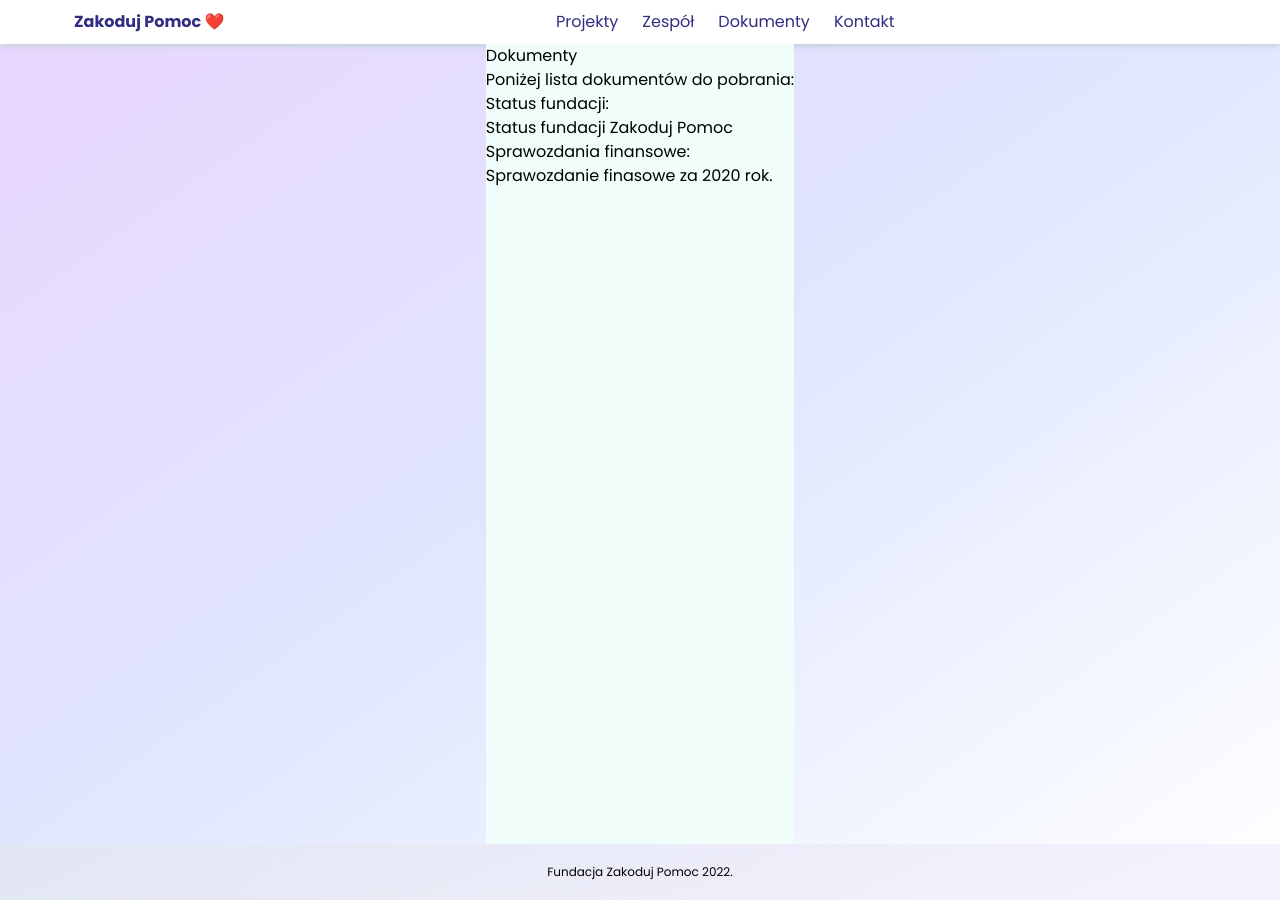
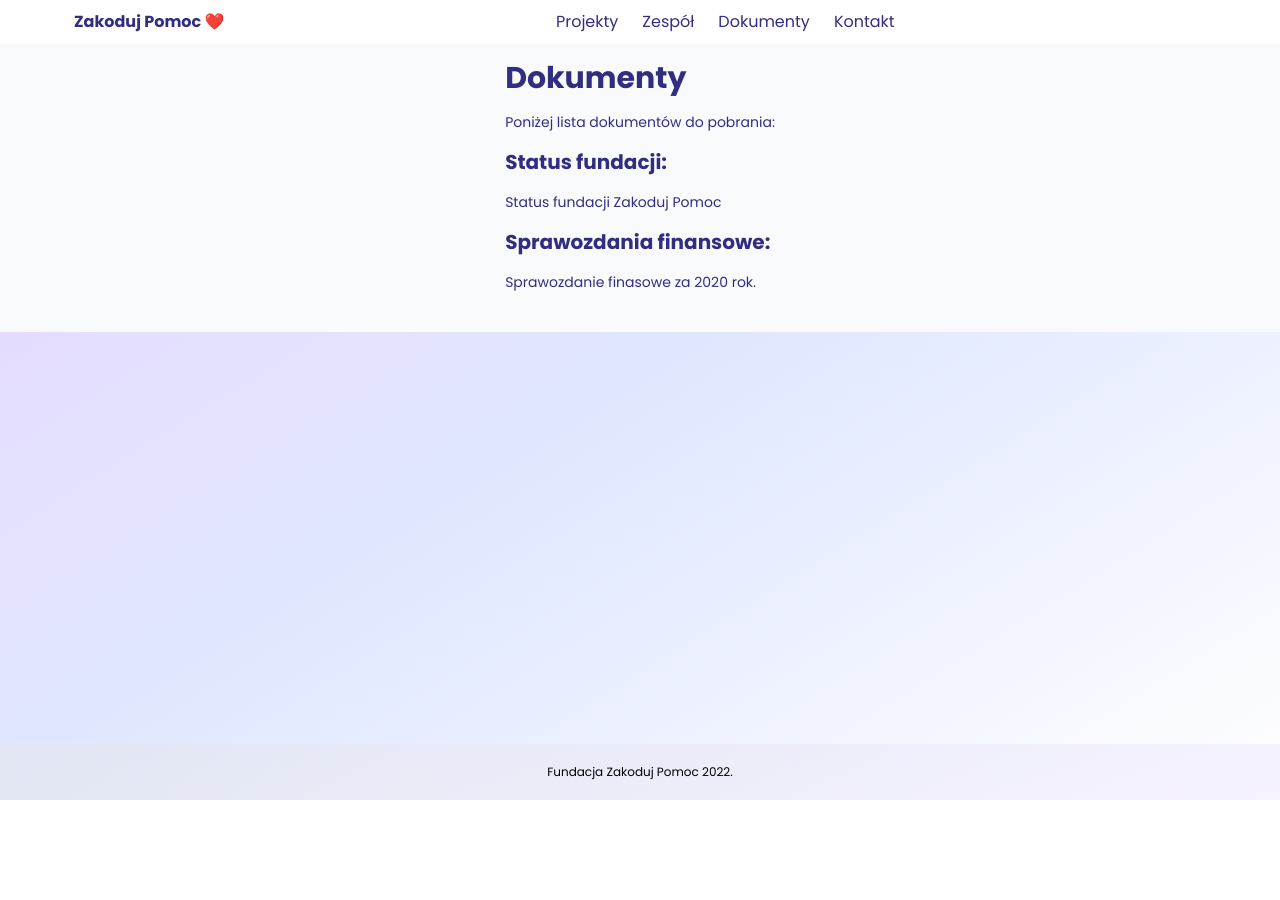
Before and after one commit to applantic/zakoduj-pomoc-nextjs, a Next.js app: page /documents in a window 1280 px wide. After the commit the page ends 800 px from the top, so only its background shows below. Built offline with nearby package versions, Linux system fonts and the light colour scheme.

Commit message:
basic styling with tailwind

```diff
--- a/pages/contact.tsx
+++ b/pages/contact.tsx
@@ -1,9 +1,10 @@
 const Contact = () => {
   return (
-    <div className="flex flex-col min-h-screen bg-teal-50 min-w-fit">
+    <div className="bg-slate-50 w-screen max-h-fit flex flex-col items-center pb-10">
       <div className="max-w-5xl">
-      <h1>Kontakt</h1>
-      <p>Zapraszamy do komntatku na kontakt@zakodujpomoc.pl</p>
+      <h1 className="text-3xl text-indigo-900 font-semibold my-4 mx-6 sm:mx-0 lg:my-4">Kontakt</h1>
+      <p className="text-lg text-indigo-900 my-0 mx-6 md:text-sm sm:mx-0 lg:my-0">Zapraszamy do kontatku na</p>
+      <p className="text-5xl text-indigo-900 my-0 mx-6 md:text-sm sm:mx-0 lg:my-0 underline ">kontakt@zakodujpomoc.pl</p>
       </div>
     </div>
   );
--- a/pages/documents.tsx
+++ b/pages/documents.tsx
@@ -1,12 +1,14 @@
 const Documents = () => {
   return (
-    <div className="flex flex-col min-h-screen bg-teal-50">
-      <h1>Dokumenty</h1>
-      <p>Poniżej lista dokumentów do pobrania:</p>
-      <h2>Status fundacji:</h2>
-      <p>Status fundacji Zakoduj Pomoc</p>
-      <h2>Sprawozdania finansowe:</h2>
-      <p>Sprawozdanie finasowe za 2020 rok.</p>
+    <div className="bg-slate-50 w-screen max-h-fit flex flex-col items-center pb-10">
+      <div>
+      <h1 className="text-3xl text-indigo-900 font-semibold my-4 mx-6 sm:mx-0 lg:my-4">Dokumenty</h1>
+      <p className="text-lg text-indigo-900 my-0 mx-6 md:text-sm sm:mx-0 lg:my-0">Poniżej lista dokumentów do pobrania:</p>
+      <h2 className="text-xl text-indigo-900 font-semibold my-4 mx-6 sm:mx-0 lg:my-4">Status fundacji:</h2>
+      <p className="text-lg text-indigo-900 my-0 mx-6 md:text-sm sm:mx-0 lg:my-0">Status fundacji Zakoduj Pomoc</p>
+      <h2 className="text-xl text-indigo-900 font-semibold my-4 mx-6 sm:mx-0 lg:my-4">Sprawozdania finansowe:</h2>
+      <p className="text-lg text-indigo-900 my-0 mx-6 md:text-sm sm:mx-0 lg:my-0">Sprawozdanie finasowe za 2020 rok.</p>
+    </div>
     </div>
   );
 };
--- a/pages/team.tsx
+++ b/pages/team.tsx
@@ -1,8 +1,8 @@
 const Team = () => {
   return (
-    <div className="flex flex-col min-h-screen bg-teal-50">
-      <h1>Zespół</h1>
-      <p>Poznaj nasz zespół</p>
+    <div className="bg-slate-50 w-screen max-h-fit flex flex-col items-center pb-10">
+      <h1 className="text-3xl text-indigo-900 font-semibold my-4 mx-6 sm:mx-0 lg:my-4">Zespół</h1>
+      <p className="text-lg text-indigo-900 my-0 mx-6 md:text-sm sm:mx-0 lg:my-0">Poznaj nasz zespół</p>
     </div>
   );
 };
```
